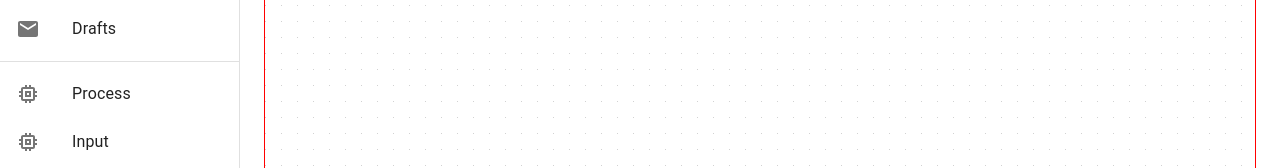
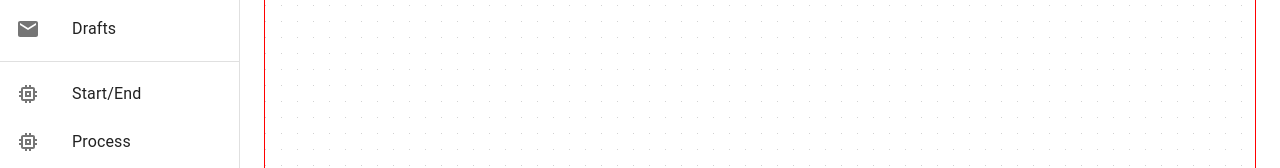
Before and after one commit to NaveenDanj/react-flow-chart, a React (Create React App) app: page / in a window 1280 px wide. Shown: the part 212-380 px from the top of the page. Built offline with nearby package versions, Linux system fonts and the light colour scheme.

Commit message:
added start end node

```diff
--- a/src/components/Drawer/SideBarNodeList.js
+++ b/src/components/Drawer/SideBarNodeList.js
@@ -10,6 +10,7 @@ import { useSelector , useDispatch  } from 'react-redux';
 import {resetNodes , setNodes } from '../../Store/NodeSlice'
 
 import ProcessNode from '../Nodes/ProcessNode';
+import StartEndNode from '../Nodes/StartEndNode';
 
 
 //adding process node
@@ -58,9 +59,37 @@ function SideBarNodeList() {
 
     }
 
+    const handleAddStartEndNode = () => {
+
+        let lastNodes =[...Nodes];
+
+        let newNode = {
+            id :  Nodes.length + 1 + '',
+            data: { label: (
+                <StartEndNode />
+            ) },
+            position: { x: 250, y: 25 },
+            isHidden : false,
+            style: { border: '1px solid #777', width : 'auto'   },
+
+        }
+
+        lastNodes.push(newNode);
+        dispatch(resetNodes())
+        dispatch( setNodes(lastNodes) );
+
+    }
+
 
     return (
         <List>
+
+            <ListItem onClick={() => handleAddStartEndNode()} button key={"Start/End"}>
+                <ListItemIcon>
+                    <MemoryIcon />
+                </ListItemIcon>
+                <ListItemText primary={'Start/End'} />
+            </ListItem>
 
             <ListItem onClick={() => handleAddProcessNode()} button key={"Process"}>
                 <ListItemIcon>
--- /dev/null
+++ b/src/components/Nodes/StartEndNode.js
@@ -0,0 +1,41 @@
+import React from 'react'
+import Grid from '@mui/material/Grid';
+import InputLabel from '@mui/material/InputLabel';
+import MenuItem from '@mui/material/MenuItem';
+import FormControl from '@mui/material/FormControl';
+import Select from '@mui/material/Select';
+
+
+function StartEndNode() {
+  return (
+    <div>
+        <label>Start/End</label>
+        <Grid container spacing={2}>
+
+            <Grid item xs={12}>
+
+                <FormControl sx={{ m: 1, minWidth: 80 }}>
+                    <InputLabel id="demo-simple-select-label">Age</InputLabel>
+                    <Select
+                        labelId="demo-simple-select-label"
+                        id="demo-simple-select"
+                        label="Start/End"
+                        value={10}
+                        size="small"
+
+                    >
+                        <MenuItem value={10}>Start</MenuItem>
+                        <MenuItem value={20}>End</MenuItem>
+                    </Select>
+
+                </FormControl>
+
+
+            </Grid>
+
+        </Grid>
+    </div>
+  )
+}
+
+export default StartEndNode
```
